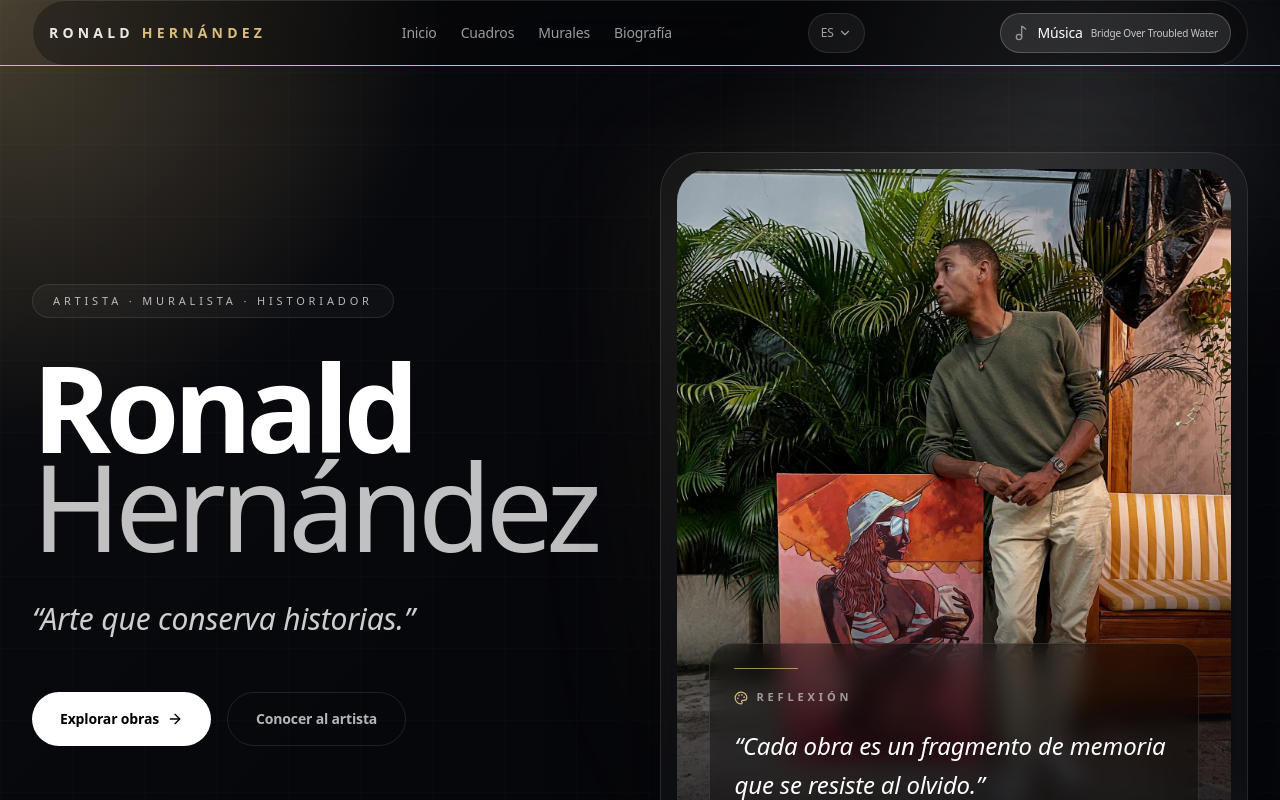
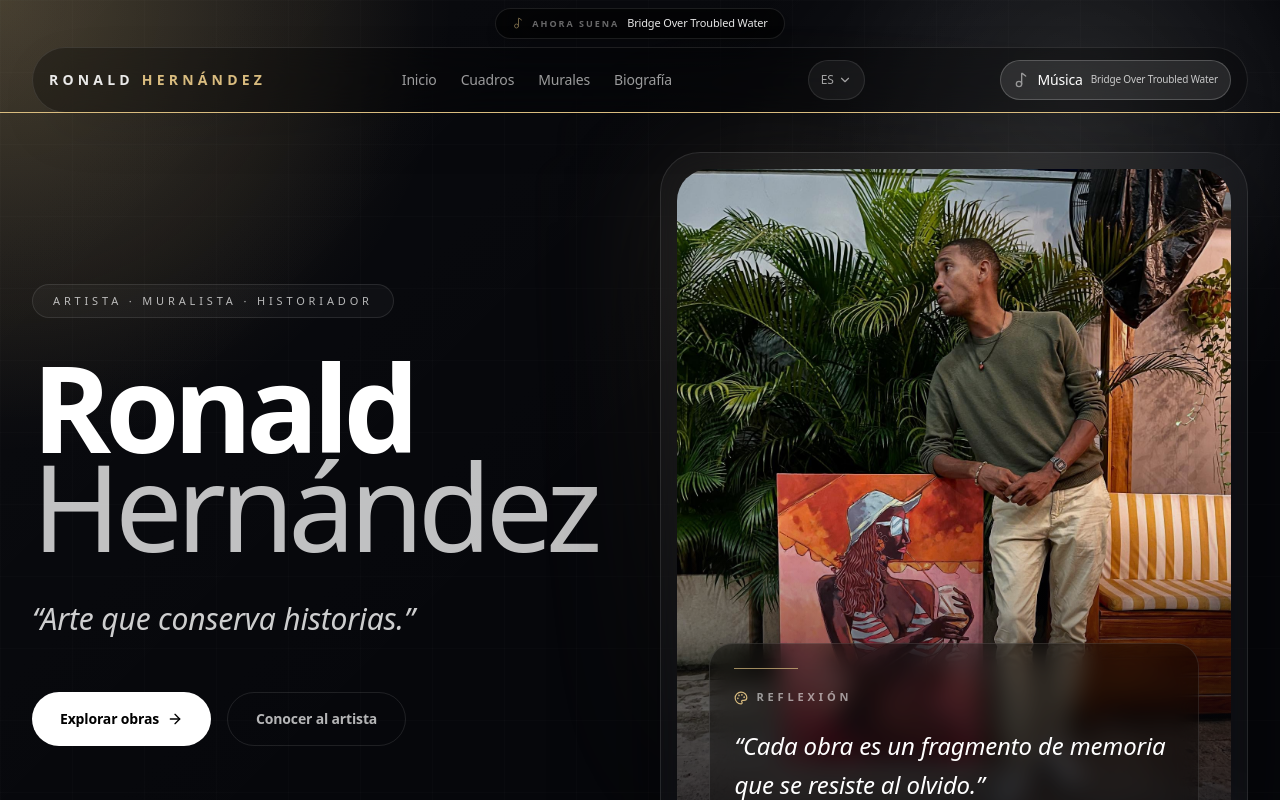
Before and after one commit to guandres2025a-ship-it/ronald-hernandez, a Next.js app: page / in a window 1280 px wide. Shown: the top 800 px of the page. Built offline with nearby package versions, Linux system fonts and the light colour scheme; a web font is replaced by a local one.

Commit message:
Show current song in a compact strip above navigation

```diff
--- a/components/Navbar.tsx
+++ b/components/Navbar.tsx
@@ -2,9 +2,10 @@
 
 import { useEffect, useState } from 'react';
 import { AnimatePresence, motion, useScroll, useSpring } from 'framer-motion';
-import { ChevronDown, Menu, X } from 'lucide-react';
+import { ChevronDown, Menu, Music2, X } from 'lucide-react';
 import { useLanguage, type Language } from './LanguageContext';
 import MusicPlayer from './MusicPlayer';
+import { useMusicPlayer } from './MusicPlayerContext';
 
 const navLinks = [
   { key: 'home', id: '' },
@@ -25,6 +26,7 @@ const languages: { code: Language; name: string }[] = [
 
 export default function Navbar() {
   const { language, setLanguage, t } = useLanguage();
+  const { currentSong, isPlaying } = useMusicPlayer();
   const [isOpen, setIsOpen] = useState(false);
   const [isLanguageOpen, setIsLanguageOpen] = useState(false);
   const [scrolled, setScrolled] = useState(false);
@@ -50,6 +52,13 @@ export default function Navbar() {
   return (
     <nav className={`fixed top-0 z-50 w-full transition-all duration-500 ${scrolled ? 'pt-3' : 'pt-0'}`}>
       <div className="mx-auto max-w-7xl px-4 sm:px-6 lg:px-8">
+        <div className="flex justify-center pb-2 pt-2">
+          <div className="flex max-w-[min(92vw,28rem)] items-center gap-2 rounded-full border border-white/10 bg-black/55 px-4 py-1.5 shadow-lg backdrop-blur-xl" aria-live="polite" aria-atomic="true">
+            <Music2 size={12} className={isPlaying ? 'animate-pulse text-[var(--accent)]' : 'text-white/45'} />
+            <span className="text-[9px] font-semibold uppercase tracking-[0.22em] text-white/40">{t.music.nowPlaying}</span>
+            <span className="max-w-[13rem] truncate text-[11px] font-medium text-white/90 sm:max-w-[19rem]">{currentSong?.title || t.music.track}</span>
+          </div>
+        </div>
         <div className={`relative flex items-center justify-between rounded-full border border-white/10 px-4 py-3 shadow-[0_20px_60px_-30px_rgba(0,0,0,0.9)] backdrop-blur-xl ${scrolled ? 'bg-black/70' : 'bg-black/30'}`}>
           <button onClick={() => scrollToSection('')} className="shrink-0 text-sm font-semibold uppercase tracking-[0.3em] text-white/90 hover:opacity-80">
             Ronald <span className="text-[var(--accent)]">Hernández</span>
```
